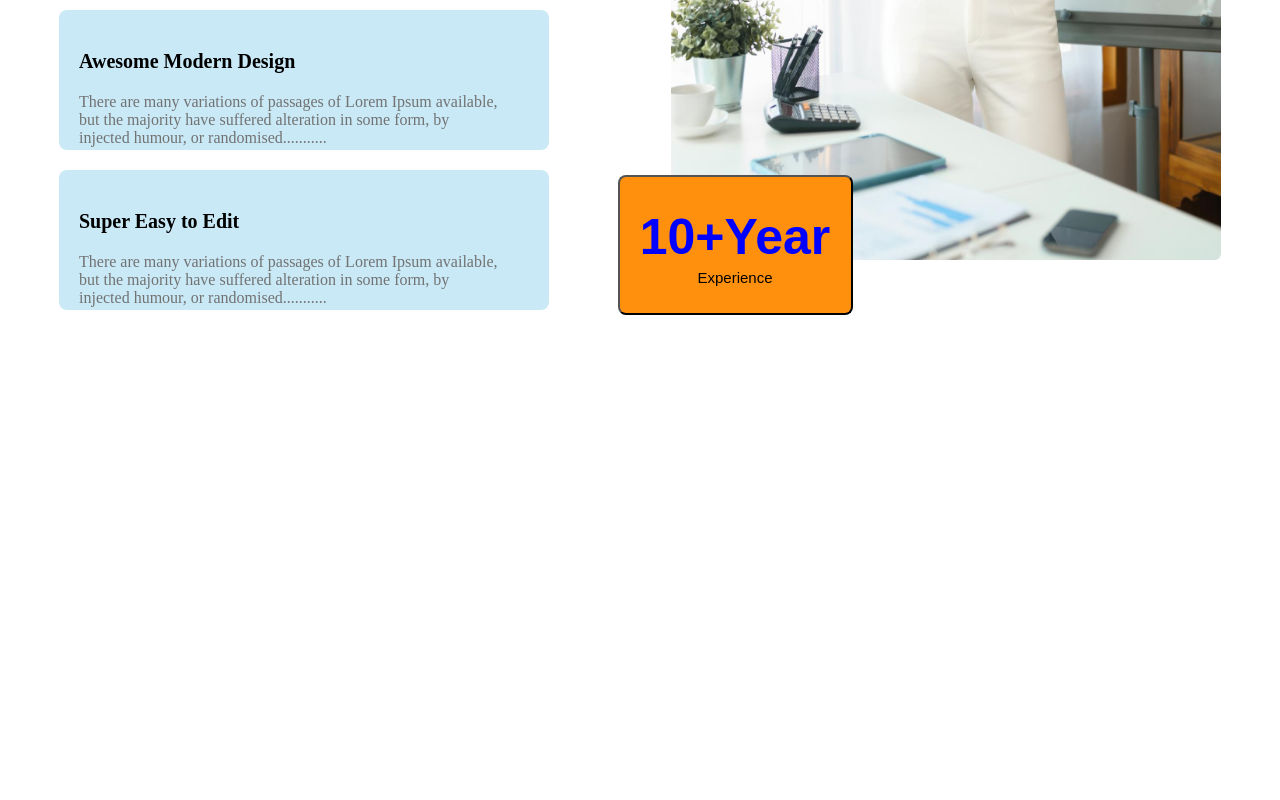
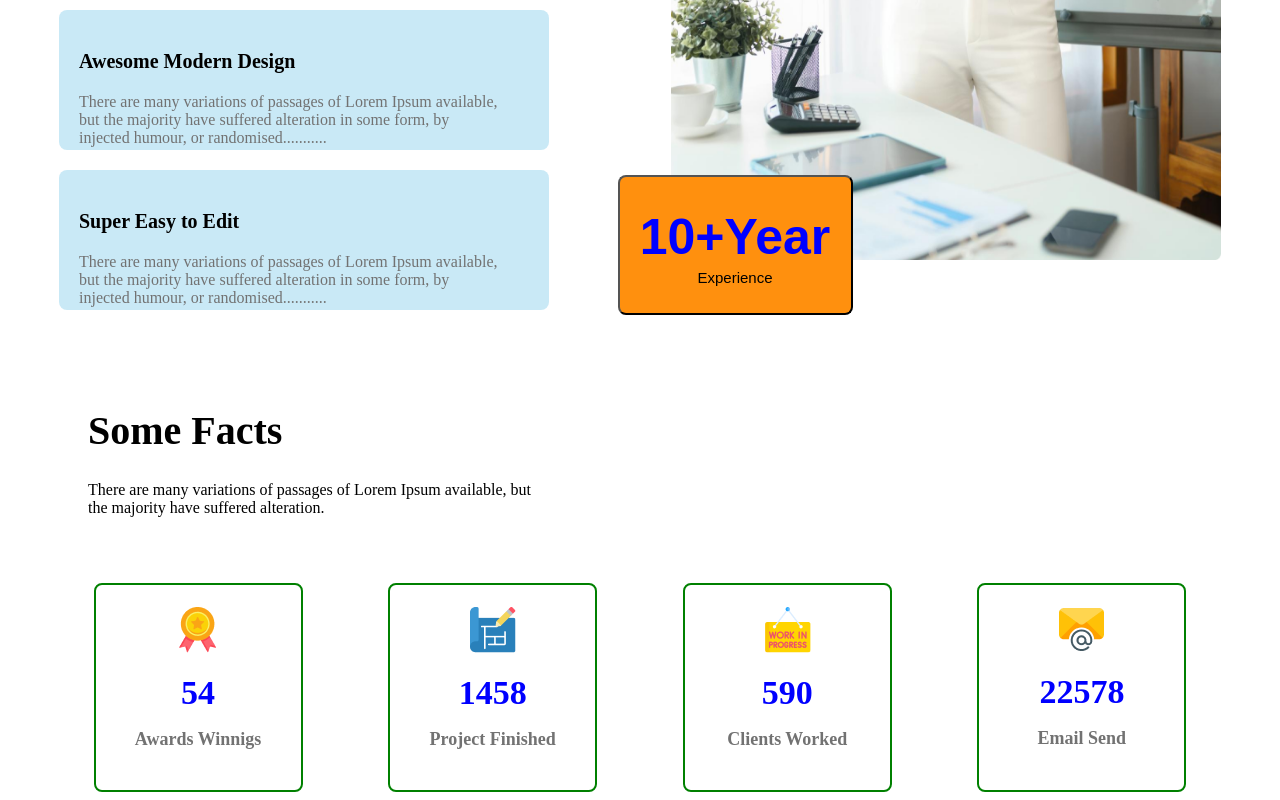
Before and after one commit to Sirdhartho/my-2nd-assignment, a plain HTML site: page index.html in a window 1280 px wide. Shown: the part 2061-2861 px from the top of the page. Before the commit the page ends 2384 px from the top, so only its background shows below. Drawn offline with Linux system fonts and the light colour scheme.

Commit message:
add my code

```diff
--- a/index.html
+++ b/index.html
@@ -88,5 +88,29 @@
             <span class="third-container-button-style">10+Year</span><br>
             <span class="third-container-button-style-next">Experience</span></button>
     </div>
+    <h1 style="padding-left: 80px;font-size: 40px;padding-top: 65px;">Some Facts</h1>
+    <p style="padding-left: 80px;padding-bottom: 50px;">There are many variations of passages of Lorem Ipsum available, but<br> the majority have suffered alteration.</p>
+    <section class="forth-container">
+        <div class="forth-container-info">
+            <img class="forth-container-img" src="images/icons/ribon.png" alt="">
+            <h1 class="fortho-container-html">54</h1>
+            <p class="forth-container-text">Awards Winnigs</p>
+        </div>
+        <div class="forth-container-info">
+            <img class="forth-container-img" src="images/icons/projects.png" alt="">
+            <h1 class="fortho-container-html">1458</h1>
+            <p class="forth-container-text">Project Finished</p>
+        </div>
+        <div class="forth-container-info">
+            <img class="forth-container-img" src="images/icons/customers.png" alt="">
+            <h1 class="fortho-container-html">590</h1>
+            <p class="forth-container-text">Clients Worked</p>
+        </div>
+        <div class="forth-container-info">
+            <img class="forth-container-img" src="images/icons/email.png" alt="">
+            <h1 class="fortho-container-html">22578</h1>
+            <p class="forth-container-text">Email Send</p>
+        </div>
+    </section>
 </body>
 </html>
--- a/styles/style.css
+++ b/styles/style.css
@@ -169,3 +169,35 @@ third section
     line-height: 15px;
     text-align: center;
 }
+/*-------------------
+forth section
+--------------------- */
+.forth-container{
+    display: flex;
+    justify-content: space-evenly;
+
+}
+.forth-container-info{
+    border: 2px solid green;
+    height: 205px;
+    width: 205px;
+    text-align: center;
+    align-items: center;
+    justify-content: center;
+    border-radius: 8px;
+}
+.forth-container-text{
+    font-weight: 600;
+    font-size: 18px;
+    line-height: 23px;
+    color: #727272;
+}
+.forth-container-img{
+    margin-top: 22px;
+}
+.fortho-container-html{
+    font-weight: 700;
+    font-size: 34px;
+    line-height: 15px;
+    color: blue
+}
```
